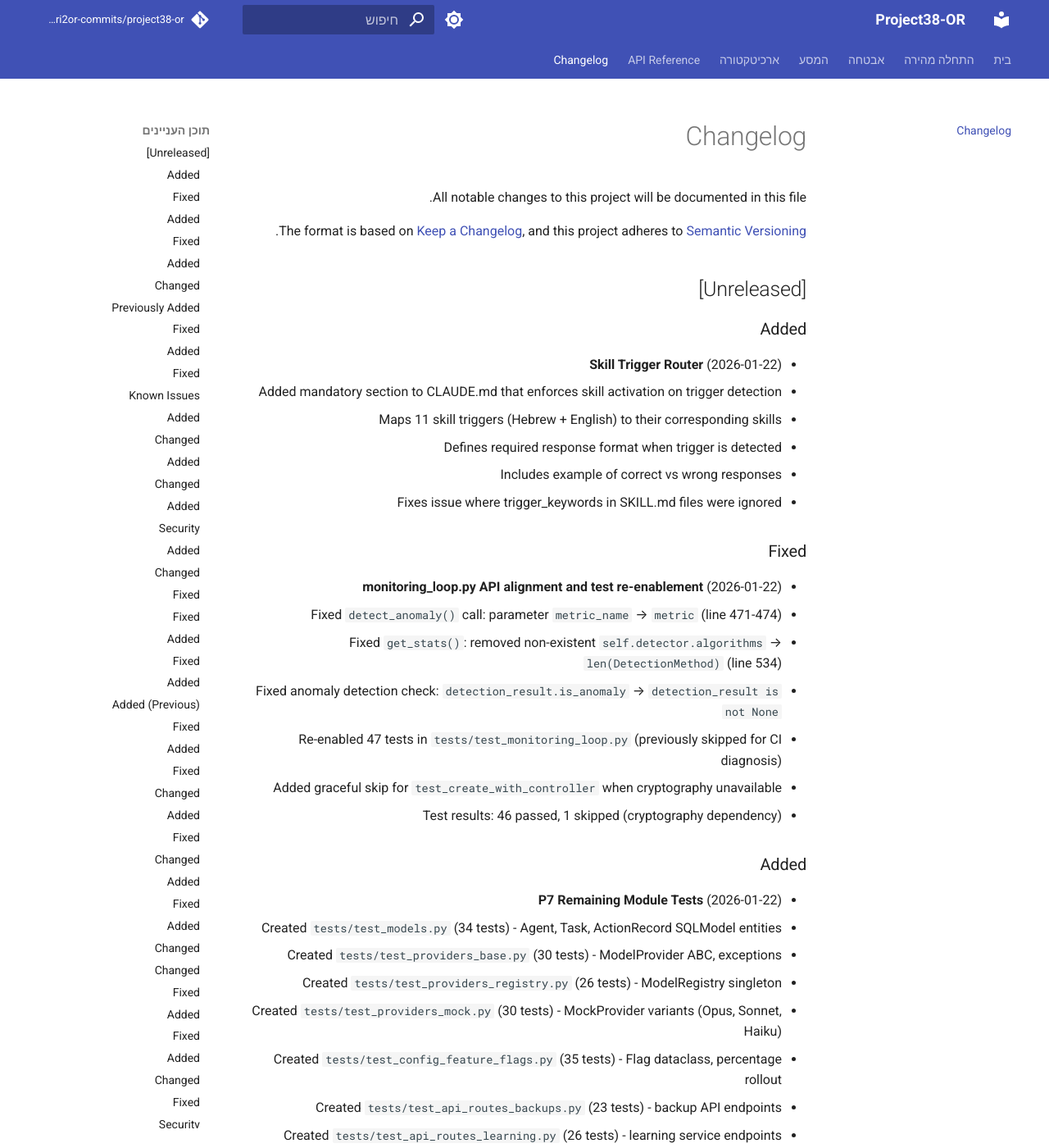
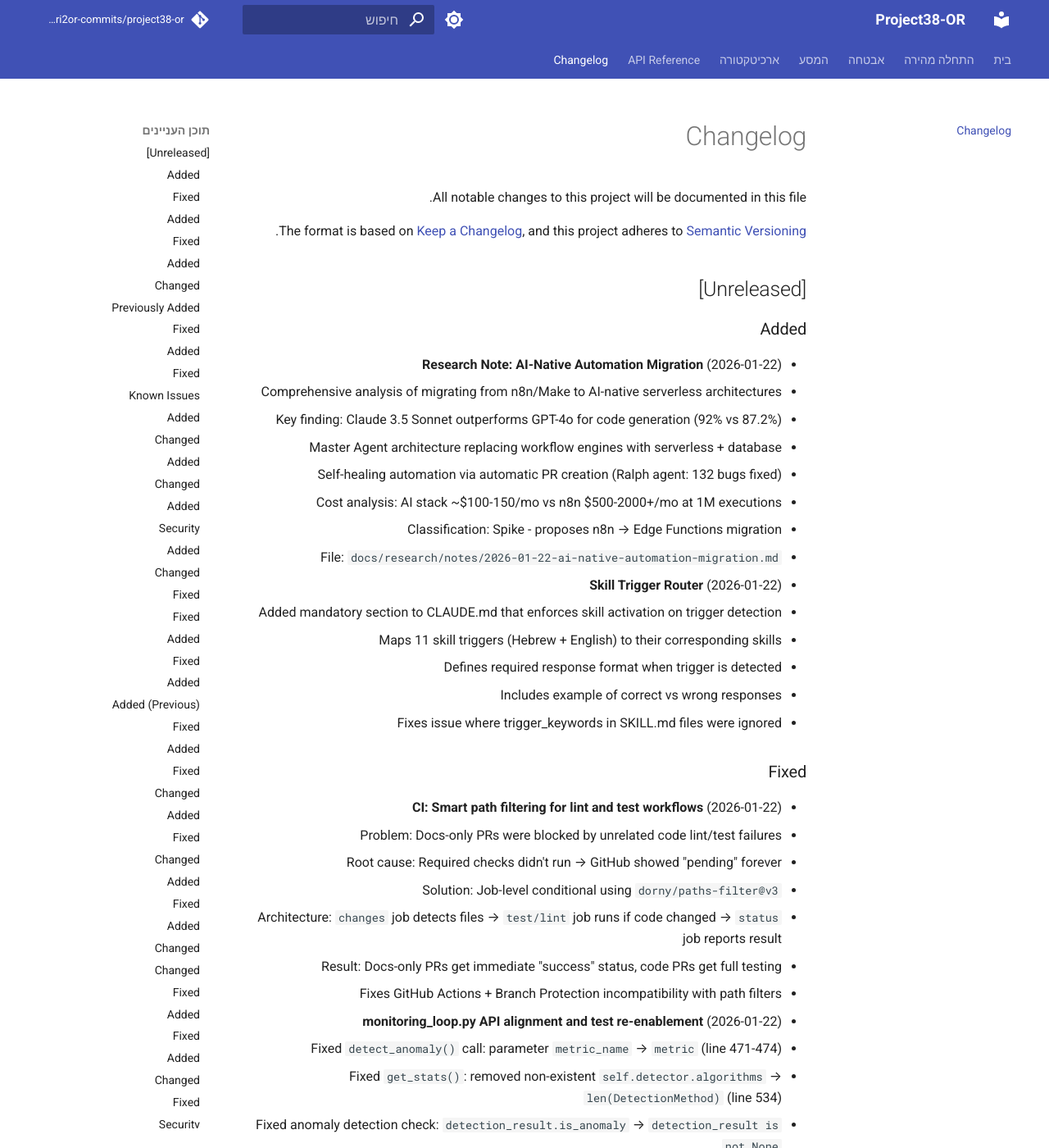
Before and after one commit to edri2or-commits/project38-or, an MkDocs documentation site: the page built from docs/changelog.md, in a window 1280 px wide and 1400 px high. Shown: the whole window at 82% size. Built offline with MkDocs 1.6.1 and Material for MkDocs 9.7.7, drawn with Linux system fonts in a browser that asks for light colours; comment, search, counter and statistics services are not loaded.

Commit message:
docs(research): Add AI-Native Automation Migration + CI smart path filtering (#445)
* docs(research): Add AI-Native Automation Migration research note (#444)

- Comprehensive analysis of migrating from n8n/Make to AI-native architectures
- Claude 3.5 Sonnet vs GPT-4o benchmarks for automation code generation
- Master Agent architecture: serverless + database replacing workflow engines
- Self-healing patterns with automatic PR creation (Ralph agent case study)
- Cost analysis: 70-90% savings at scale with AI stack
- Classification: Spike - proposes n8n → Edge Functions migration
- Directly relevant to project38-or's existing n8n infrastructure

* fix(ci): Remove docs/** path trigger from lint and test workflows

Problem: Docs-only PRs were blocked by unrelated code lint/test failures.
Root cause: 'docs/**' in paths filter triggered full code checks on
documentation changes, causing pre-existing src/ issues to block merges.

Changes:
- lint.yml: Remove 'docs/**', use specific 'src/**/*.py' and 'tests/**/*.py'
- test.yml: Remove 'docs/**' from paths filter

Result: Docs-only PRs skip code linting/testing while documentation
checks (enforce-docs.yml, docs-check.yml) continue to run.

* fix(ci): Use job-level conditionals for smart path filtering

Problem: When path filters prevent workflow from running, GitHub shows
"pending" status forever, blocking branch protection.

Solution: Use dorny/paths-filter@v3 for job-level conditionals:
- Workflow always triggers (provides status to GitHub)
- 'changes' job detects if code files changed
- 'test/lint' job runs only if code changed
- 'status' job reports success when skipped OR passed

This fixes the GitHub Actions + Branch Protection incompatibility
where required checks must run to provide a status.

* fix(ci): Add docs-check status job for branch protection

Branch protection requires a check named "docs-check" but the workflow
only had jobs named "Verify changelog updated" and "Verify docstrings exist".

Adds a final status job named "docs-check" that:
- Runs after both documentation checks complete
- Reports success if both passed or both skipped
- Reports failure if either failed

---------

Co-authored-by: Claude <noreply@anthropic.com>

```diff
--- a/docs/changelog.md
+++ b/docs/changelog.md
@@ -8,6 +8,15 @@ and this project adheres to [Semantic Versioning](https://semver.org/spec/v2.0.0
 ## [Unreleased]
 
 ### Added
+- **Research Note: AI-Native Automation Migration** (2026-01-22)
+  - Comprehensive analysis of migrating from n8n/Make to AI-native serverless architectures
+  - Key finding: Claude 3.5 Sonnet outperforms GPT-4o for code generation (92% vs 87.2%)
+  - Master Agent architecture replacing workflow engines with serverless + database
+  - Self-healing automation via automatic PR creation (Ralph agent: 132 bugs fixed)
+  - Cost analysis: AI stack ~$100-150/mo vs n8n $500-2000+/mo at 1M executions
+  - Classification: Spike - proposes n8n → Edge Functions migration
+  - File: `docs/research/notes/2026-01-22-ai-native-automation-migration.md`
+
 - **Skill Trigger Router** (2026-01-22)
   - Added mandatory section to CLAUDE.md that enforces skill activation on trigger detection
   - Maps 11 skill triggers (Hebrew + English) to their corresponding skills
@@ -16,6 +25,14 @@ and this project adheres to [Semantic Versioning](https://semver.org/spec/v2.0.0
   - Fixes issue where trigger_keywords in SKILL.md files were ignored
 
 ### Fixed
+- **CI: Smart path filtering for lint and test workflows** (2026-01-22)
+  - Problem: Docs-only PRs were blocked by unrelated code lint/test failures
+  - Root cause: Required checks didn't run → GitHub showed "pending" forever
+  - Solution: Job-level conditional using `dorny/paths-filter@v3`
+  - Architecture: `changes` job detects files → `test/lint` job runs if code changed → `status` job reports result
+  - Result: Docs-only PRs get immediate "success" status, code PRs get full testing
+  - Fixes GitHub Actions + Branch Protection incompatibility with path filters
+
 - **monitoring_loop.py API alignment and test re-enablement** (2026-01-22)
   - Fixed `detect_anomaly()` call: parameter `metric_name` → `metric` (line 471-474)
   - Fixed `get_stats()`: removed non-existent `self.detector.algorithms` → `len(DetectionMethod)` (line 534)
```
Also changed, not shown: docs/research/notes/2026-01-22-ai-native-automation-migration.md (added, +209 -0 lines), 3 other files.
